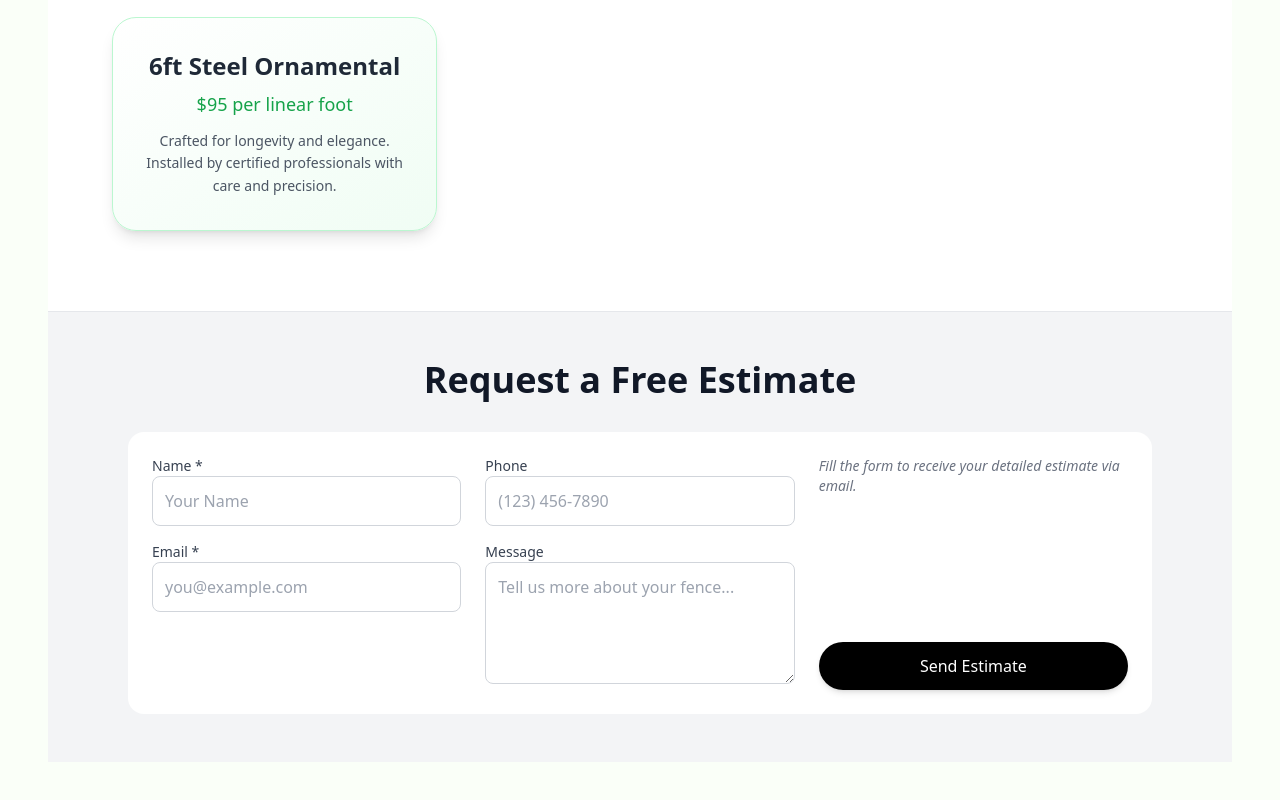
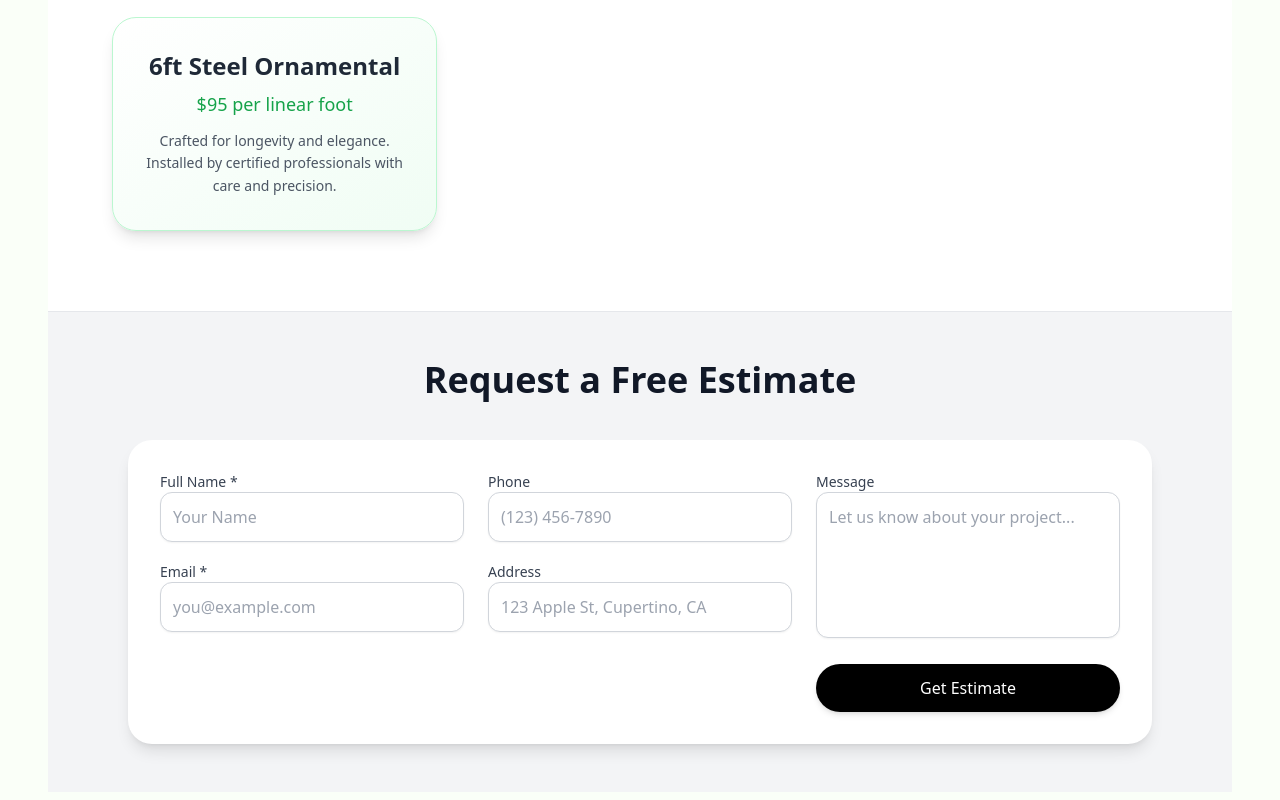
Before and after one commit to thatdudeiggy/coloradofencepros, a React (Vite) app: page / in a window 1280 px wide. Shown: the part 2314-3114 px from the top of the page. Built offline with nearby package versions, Linux system fonts and the light colour scheme.

Commit message:
added clear map button and all fence types card

```diff
--- a/src/Components/LeadCaptureForm.jsx
+++ b/src/Components/LeadCaptureForm.jsx
@@ -7,6 +7,7 @@ const FooterLeadForm = ({ estimate, linearFeet, gateWidth, includeTopCap, includ
     name: "",
     email: "",
     phone: "",
+    address: "",
     message: "",
   });
   const [errors, setErrors] = useState({});
@@ -45,10 +46,10 @@ const FooterLeadForm = ({ estimate, linearFeet, gateWidth, includeTopCap, includ
   };
 
   return (
-    <footer id="contact" className="w-full bg-gray-100 dark:bg-gray-900 border-t border-gray-200 dark:border-gray-700 py-12 px-6 md:px-20">
+    <footer className="w-full bg-gray-100 dark:bg-gray-900 border-t border-gray-200 dark:border-gray-700 py-12 px-6 md:px-20">
       <ToastContainer />
       <div className="max-w-7xl mx-auto">
-        <h2 className="text-center text-2xl md:text-3xl font-semibold text-gray-900 dark:text-white mb-8">
+        <h2 className="text-center text-3xl font-semibold text-gray-900 dark:text-white mb-10">
           Request a Free Estimate
         </h2>
 
@@ -58,33 +59,34 @@ const FooterLeadForm = ({ estimate, linearFeet, gateWidth, includeTopCap, includ
           </p>
         ) : (
           <form
-            action="https://formspree.io/f/meokdnyw"
+            action="https://formspree.io/f/xdkzjjaz"
             method="POST"
             onSubmit={handleSubmit}
-            className="grid grid-cols-1 md:grid-cols-3 gap-6 bg-white dark:bg-gray-800 p-6 rounded-2xl "
+            className="grid grid-cols-1 md:grid-cols-3 gap-6 bg-white dark:bg-gray-800 p-8 rounded-3xl shadow-lg"
           >
-            {/* Hidden Estimate Data Fields */}
+            {/* Hidden Estimate Fields */}
             <input type="hidden" name="estimate" value={`$${estimate || 0}`} />
             <input type="hidden" name="linearFeet" value={linearFeet || 0} />
             <input type="hidden" name="gateWidth" value={gateWidth || 0} />
             <input type="hidden" name="includeTopCap" value={includeTopCap ? "Yes" : "No"} />
             <input type="hidden" name="includeBoardOnBoard" value={includeBoardOnBoard ? "Yes" : "No"} />
 
-            {/* Column 1: Name and Email */}
-            <div className="space-y-4">
+            {/* Column 1: Name & Email */}
+            <div className="space-y-5">
               <div>
-                <label className="block text-sm font-medium text-gray-700 dark:text-gray-300">Name *</label>
+                <label className="block text-sm font-medium text-gray-700 dark:text-gray-300">Full Name *</label>
                 <input
                   type="text"
                   name="name"
                   value={formData.name}
                   onChange={handleChange}
-                  className="w-full p-3 rounded-lg border border-gray-300 dark:border-gray-700 bg-white dark:bg-gray-900 text-gray-900 dark:text-white"
+                  className="w-full p-3 rounded-xl border border-gray-300 dark:border-gray-700 bg-white dark:bg-gray-900 text-gray-900 dark:text-white shadow-sm"
                   placeholder="Your Name"
                   required
                 />
                 {errors.name && <p className="text-red-500 text-sm">{errors.name}</p>}
               </div>
+
               <div>
                 <label className="block text-sm font-medium text-gray-700 dark:text-gray-300">Email *</label>
                 <input
@@ -92,7 +94,7 @@ const FooterLeadForm = ({ estimate, linearFeet, gateWidth, includeTopCap, includ
                   name="email"
                   value={formData.email}
                   onChange={handleChange}
-                  className="w-full p-3 rounded-lg border border-gray-300 dark:border-gray-700 bg-white dark:bg-gray-900 text-gray-900 dark:text-white"
+                  className="w-full p-3 rounded-xl border border-gray-300 dark:border-gray-700 bg-white dark:bg-gray-900 text-gray-900 dark:text-white shadow-sm"
                   placeholder="you@example.com"
                   required
                 />
@@ -100,8 +102,8 @@ const FooterLeadForm = ({ estimate, linearFeet, gateWidth, includeTopCap, includ
               </div>
             </div>
 
-            {/* Column 2: Phone and Message */}
-            <div className="space-y-4">
+            {/* Column 2: Phone & Address */}
+            <div className="space-y-5">
               <div>
                 <label className="block text-sm font-medium text-gray-700 dark:text-gray-300">Phone</label>
                 <input
@@ -109,33 +111,43 @@ const FooterLeadForm = ({ estimate, linearFeet, gateWidth, includeTopCap, includ
                   name="phone"
                   value={formData.phone}
                   onChange={handleChange}
-                  className="w-full p-3 rounded-lg border border-gray-300 dark:border-gray-700 bg-white dark:bg-gray-900 text-gray-900 dark:text-white"
+                  className="w-full p-3 rounded-xl border border-gray-300 dark:border-gray-700 bg-white dark:bg-gray-900 text-gray-900 dark:text-white shadow-sm"
                   placeholder="(123) 456-7890"
                 />
               </div>
+
+              <div>
+                <label className="block text-sm font-medium text-gray-700 dark:text-gray-300">Address</label>
+                <input
+                  type="text"
+                  name="address"
+                  value={formData.address}
+                  onChange={handleChange}
+                  className="w-full p-3 rounded-xl border border-gray-300 dark:border-gray-700 bg-white dark:bg-gray-900 text-gray-900 dark:text-white shadow-sm"
+                  placeholder="123 Apple St, Cupertino, CA"
+                />
+              </div>
+            </div>
+
+            {/* Column 3: Message & Submit */}
+            <div className="flex flex-col justify-between space-y-5">
               <div>
                 <label className="block text-sm font-medium text-gray-700 dark:text-gray-300">Message</label>
                 <textarea
                   name="message"
                   value={formData.message}
                   onChange={handleChange}
-                  rows="4"
-                  className="w-full p-3 rounded-lg border border-gray-300 dark:border-gray-700 bg-white dark:bg-gray-900 text-gray-900 dark:text-white"
-                  placeholder="Tell us more about your fence..."
+                  rows="5"
+                  className="w-full p-3 rounded-xl border border-gray-300 dark:border-gray-700 bg-white dark:bg-gray-900 text-gray-900 dark:text-white shadow-sm resize-none"
+                  placeholder="Let us know about your project..."
                 ></textarea>
               </div>
-            </div>
 
-            {/* Column 3: Submit Button */}
-            <div className="flex flex-col justify-between">
-              <p className="text-sm text-gray-500 dark:text-gray-400 italic mb-6">
-                Fill the form to receive your detailed estimate via email.
-              </p>
               <button
                 type="submit"
-                className="bg-black text-white px-6 py-3 rounded-full hover:bg-green-700 transition-all duration-300 shadow-md"
+                className="mt-4 bg-black text-white py-3 rounded-full hover:bg-green-700 transition duration-300 shadow-md"
               >
-                Send Estimate
+                Get Estimate
               </button>
             </div>
           </form>
```
